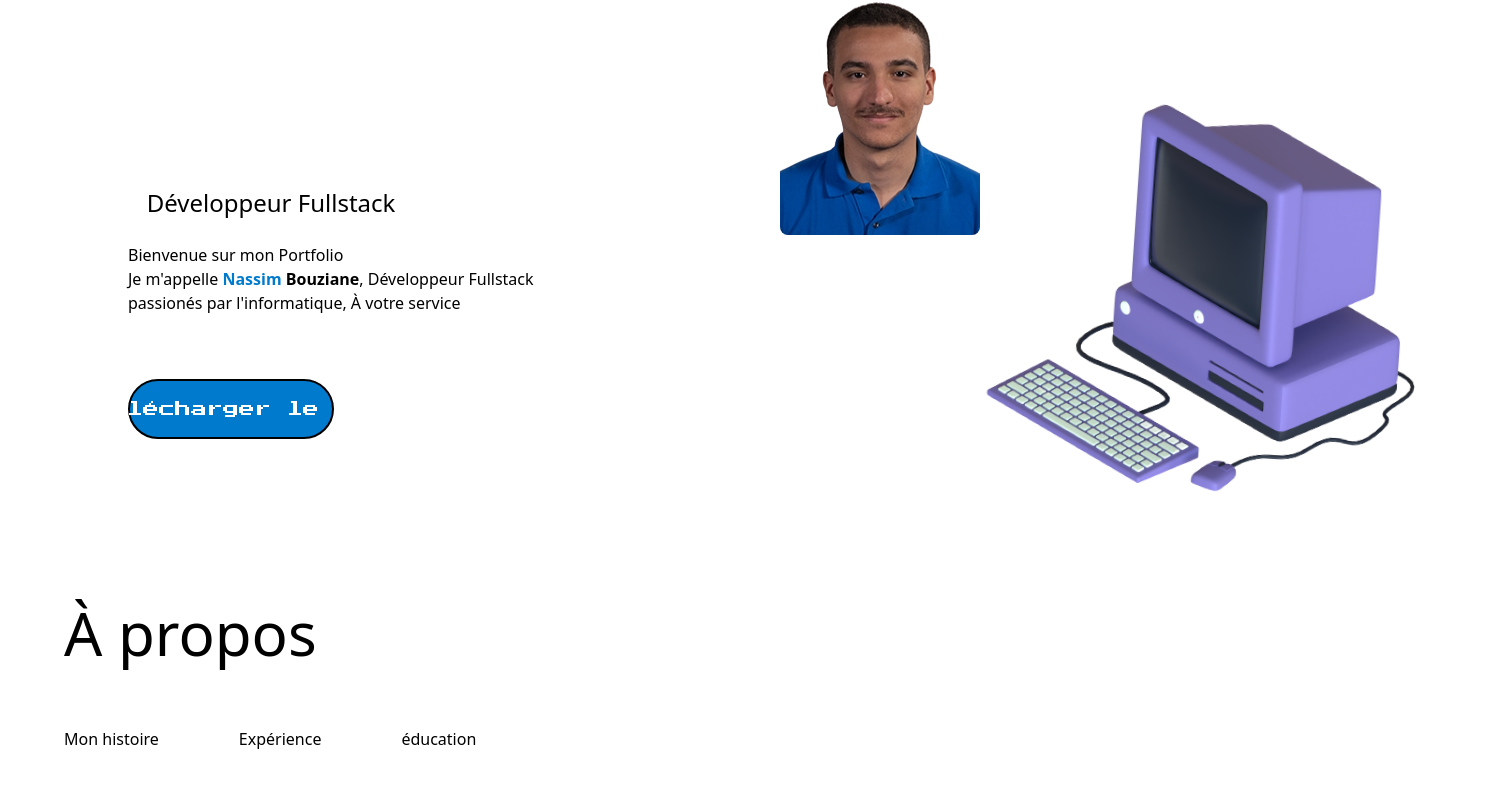
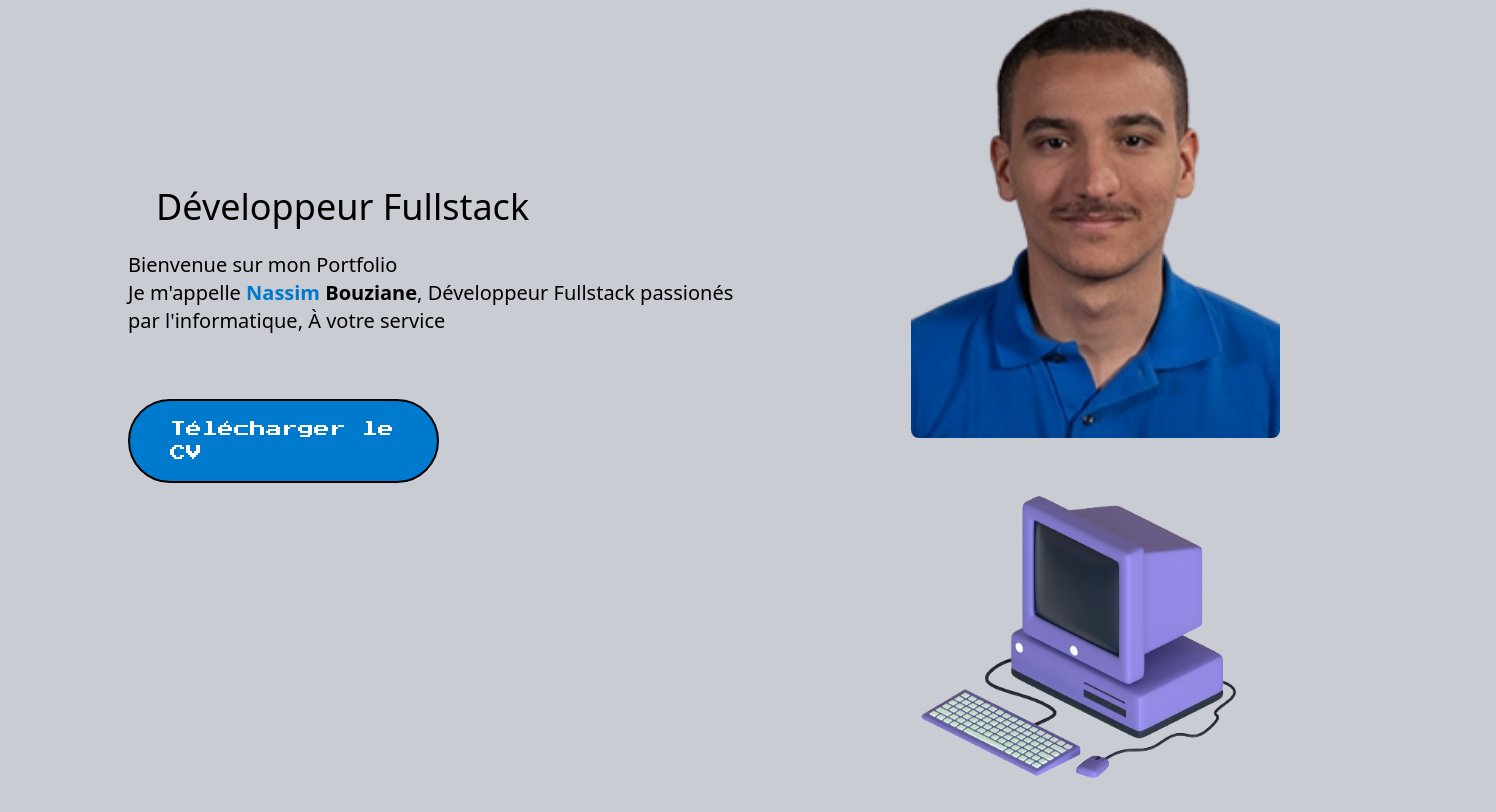
Before and after one commit to NassimBouziane/portfolio, a Next.js app: page / in a window 1280 px wide. Shown: the part 232-1044 px from the top of the page, 1496 px wide, since content can reach past the window. Built offline with nearby package versions, Linux system fonts and the light colour scheme.

Commit message:
[ABOUTME] adding responsivity and completing the about me field

```diff
--- a/app/page.tsx
+++ b/app/page.tsx
@@ -4,10 +4,14 @@ import Head from 'next/head'
 import Header from '../components/header'
 import Presentation from '../components/presentation';
 import APropos from '../components/APropos';
-import React, { useRef } from "react";
+import React, { useEffect, useRef } from "react";
 
 
 export default function Home() {
+  useEffect(() => {
+    // Met à jour le titre du document via l’API du navigateur
+    document.title = ` Nassim BOUZIANE - Portfolio`;
+  },[]);
   return (
     <>
       <Head>
--- a/components/APropos.tsx
+++ b/components/APropos.tsx
@@ -1,12 +1,41 @@
+import { useInView } from "react-intersection-observer";
+import { Tab } from '@headlessui/react'
+
+
 export default function APropos() {
+  const [ref, inView] = useInView({ threshold: 0.1 })
   return (
-    <div className="relative top-[200px]">
+    <div className="relative top-[250px]" ref={ref}>
       {" "}
-      <h1 className="text-6xl text-bold ml-[5%]"> À propos </h1>{" "}
+      <h1 className= {inView ? "Presentation text-6xl text-bold ml-[5%] ": undefined}> À propos </h1>{" "}
 
-      <div className="mt-[5%] ml-[5%] flex flex-row gap-20"> <button> Mon histoire</button>
-      <button> Expérience </button>
-      <button> éducation</button>  </div>
+      <Tab.Group>
+      <Tab.List className="mt-[5%] ml-[5%] flex flex-row gap-20">
+        <Tab autoFocus className="PressStart text-xl text-gray-500 focus:text-black focus:outline-none">Mon histoire</Tab>
+        <Tab className="PressStart text-xl text-gray-500 focus:text-black focus:outline-none">Expérience</Tab>
+        <Tab className="PressStart text-xl text-gray-500 focus:text-black focus:outline-none">Education</Tab>
+      </Tab.List>
+      <Tab.Panels className="ml-10 mt-10 w-[50%]">
+        <Tab.Panel>Depuis mon plus jeune âge, j'ai toujours été intrigué par le monde qui m'entoure et j'ai une soif inextinguible d'apprendre de nouvelles choses. Cette curiosité m'a poussé à explorer différents domaines, mais c'est finalement dans <strong className="PressStart text-xs"> le développement informatique</strong> que j'ai trouvé ma passion.  <br/> <br/>
+
+Tout a commencé avec ma fascination pour  <strong className="PressStart text-xs">les jeux vidéo</strong>. Je passais des heures à découvrir les différents aspects de ces univers virtuels, et c'est alors que j'ai compris que ce qui m'intéressait le plus était la façon dont ils étaient créés. C'est à ce moment-là que j'ai décidé de me lancer dans l'apprentissage de la programmation. <br/> <br/>
+
+Depuis, j'ai travaillé dur pour améliorer mes compétences en développement, en apprenant à travers des cours en ligne, des projets personnels et en travaillant sur des projets professionnels. J'ai également eu l'occasion de travailler en équipe, ce qui m'a permis de développer mes compétences de communication et de collaboration. <br/> <br/>
+
+Aujourd'hui, je suis fier de ce que j'ai accompli jusqu'à présent, et je suis impatient de <strong>poursuivre</strong> mon parcours dans le développement informatique. J'espère que cette section de mon portfolio vous donnera un aperçu de mon parcours et de <strong>ma passion pour l'apprentissage et la découverte.</strong></Tab.Panel>
+
+
+        <Tab.Panel>
+        Formation continue à l'ETNA, où j'ai été plongé dans un environnement de projet de développement web intense. J'ai participé à de nombreux projets en équipe qui se sont étalés sur des périodes "rush" de 1 à 3 semaines, chacun avec des défis uniques et des objectifs précis. <br/><br/>
+Ces projets m'ont permis d'acquérir des compétences pratiques qui sont directement transférables sur le marché du travail, telles que la gestion de projets, la communication en équipe et la résolution de problèmes sous pression.
+Cette expérience a également renforcé ma soif de créer et de réaliser des projets personnels, j'ai donc commencé à développer des projets personnels dans mon temps libre, et je partage sur mon <a target="_blank" href="https://github.com/NassimBouziane" className="underline underline-offset-4"> Github </a>. <img src="CLICKHERE.png" width="60" className="inline-block PresentationInfinite"></img>
+        </Tab.Panel>
+        <Tab.Panel>1 an de fac d'informatique mathématiques à l'université d'Evry, où j'ai principalement travaillé avec les technologies <strong>HTML</strong>, <strong>CSS</strong> et <strong>JavaScript</strong>. Ce cursus m'a permis de comprendre les fondamentaux du développement web, et j'ai été capable de créer des sites web simples en utilisant ces technologies. <br/> <br/>
+Actuellement, j'ai changé mon parcours de formation pour continuer à l'<strong>ETNA</strong> où je suis en formation continue pour améliorer mes compétences en développement web. J'ai pu découvrir des technologies plus modernes comme le framework React et Next.js, ainsi que le langage de programmation TypeScript, qui m'ont permis de construire des applications web plus complexe et performante.
+
+En complément de ces formations, j'ai participé à des projets personnels pour améliorer mes compétences, notamment en utilisant les technologies mentionnées précédemment, ce qui m'a permis de me perfectionner dans la création de projet web complexe et performant.</Tab.Panel>
+      </Tab.Panels>
+    </Tab.Group>
       <h1 className="mb-[1000px]"></h1>
 
     </div>
--- a/components/header.tsx
+++ b/components/header.tsx
@@ -3,20 +3,20 @@ import React, { LegacyRef, useRef } from "react";
 export default function Header() {
   const divRef: any = useRef<HTMLDivElement>();
   function scrollto(top: any) {
-    window.scrollTo({ top: top, left: 0, behavior: "smooth" });
+    window.scrollTo({ top: top, left: 0, behavior: "smooth"});
   }
 
   return (
 
-    <div className="grid grid-cols-2 shadow-lg max-h-screen">
+    <div className="grid grid-cols-2 shadow-lg max-h-screen bg-white">
       <img
         className="w-[50px] h-[50px] ml-[1%] mt-[1%] mb-[1%] m-auto "
         src="Logo.png"
         alt="Logo of Nassim Bouziane inspired by the typescript logo"
       ></img>
       <div className=" flex justify-evenly items-center">
-      <button className="hover:hover:text-xl "  onClick={(e) => scrollto(900)}> À propos</button>
-      <button className="hover:hover:text-xl"> Compétences</button>
+      <button className="hover:hover:text-xl "  onClick={(e) => scrollto(900)}>  À propos  </button> &nbsp;
+      <button className="hover:hover:text-xl"> Compétences</button> &nbsp;
       <button className="hover:hover:text-xl"> Projets</button>
       </div>
     </div>
--- a/components/presentation.tsx
+++ b/components/presentation.tsx
@@ -1,34 +1,34 @@
 export default function Presentation() {
   return (
-    <div className="flex flex-row relative top-[100px] w-fit gap-60">
+    <div className="flex flex_collum flex-row relative top-[100px] w-fit gap-60 overflow-hidden ">
       <section className="flex flex-col mt-[20%] ml-[10%] ">
-        <h1 className="Title text-2xl font-thin translate-x-96 ">
+        <h1 className="Title text-4xl font-thin translate-x-96 ">
           {" "}
           &nbsp; &nbsp;Développeur Fullstack{" "}
         </h1>{" "}
         <br />
-        <h2 className="Presentation ">Bienvenue sur mon Portfolio </h2>
-        <h2 className="Presentation ">
+        <h2 className="Presentation  text-xl">Bienvenue sur mon Portfolio </h2>
+        <h2 className="Presentation text-xl ">
           Je m'appelle <span className="font-bold text-[#007acc]">Nassim</span>{" "}
           <span className="font-bold text-black"> Bouziane</span>, Développeur
           Fullstack passionés par l'informatique, À votre service
         </h2>
-        <a className="dl_Button flex w-[50%] whitespace-nowrap justify-center bg-[#007acc] border-2 border-black rounded-full px-10 py-4 font-avenir text-16 text-white primary hover:text-black mt-16 hover:bg-[#e8c012]" href="CV.pdf" download="CVBouzianeNassim.pdf">
+        <a className="dl_Button flex w-[50%] whitespace-preline justify-center bg-[#007acc] border-2 border-black rounded-full px-10 py-4 font-avenir text-16 text-white primary hover:text-black mt-16 hover:bg-[#e8c012]" href="CV.pdf" download="CVBouzianeNassim.pdf">
           {" "}
           Télécharger le CV
         </a>
       </section>
-      <div className="mt-[5%] flex flex-row">
+      <div className="flex_row mt-[5%] flex flex-row">
       <img
         src="/photo.png"
         alt="A Image of me"
-        className=" rounded-lg h-fit"
+        className=" rounded-lg h-fit "
       ></img>
       <img
-        width="700"
+        width="650"
         src="/retro_desktop.png"
         alt="Image of a retro computeur floating"
-        className=" flottant h-fit mt-2 "
+        className="flottant h-fit mt-2 xl "
       ></img>
       </div>
     </div>
--- a/package.json
+++ b/package.json
@@ -9,18 +9,23 @@
     "lint": "next lint"
   },
   "dependencies": {
+    "@headlessui/react": "^1.7.7",
+    "@headlessui/tailwindcss": "^0.1.2",
     "@next/font": "13.1.1",
     "@types/node": "18.11.18",
     "@types/react": "18.0.26",
     "@types/react-dom": "18.0.10",
+    "aos": "^3.0.0-beta.6",
     "eslint": "8.31.0",
     "eslint-config-next": "13.1.1",
     "next": "13.1.1",
     "react": "18.2.0",
     "react-dom": "18.2.0",
+    "react-intersection-observer": "^9.4.1",
     "typescript": "4.9.4"
   },
   "devDependencies": {
+    "@types/aos": "^3.0.4",
     "autoprefixer": "^10.4.13",
     "postcss": "^8.4.21",
     "tailwindcss": "^3.2.4"
--- a/styles/globals.css
+++ b/styles/globals.css
@@ -8,6 +8,22 @@
   font-weight: 400;
   font-style: normal;
   }
+body::-webkit-scrollbar {
+  width: 5px;
+	background-color: #F5F5F5;
+}
+body::-webkit-scrollbar-track {
+  -webkit-box-shadow: inset 0 0 6px rgba(0, 0, 0);
+	border-radius: 10px;
+	background-color: #F5F5F5;
+}
+
+body::-webkit-scrollbar-thumb {
+  border-radius: 10px;
+	-webkit-box-shadow: inset 0 0 6px rgba(0, 0, 0);
+	background-color: rgb(0, 0, 0);
+}
+
 
 body {
   position: relative;
@@ -15,6 +31,7 @@ body {
   padding: 0;
   margin: 0;
   width: 100%;
+  background-color: #caccd4;
 }
 
  *{
@@ -24,6 +41,9 @@ button{
    font-weight: 400;
 }
 .dl_Button {
+  font-family: 'PressStart', cursive;
+}
+.PressStart{
   font-family: 'PressStart', cursive;
 }
 
@@ -50,7 +70,7 @@ button{
  }
 
  .Presentation {
-   animation: 3s anim-X ease-out forwards;
+   animation: 2s anim-X ease-out forwards;
  }
  @keyframes anim-X {
    0% {
@@ -70,6 +90,27 @@ button{
     }
 
  }
+ .PresentationInfinite {
+  animation: 5s anim-XInfinite ease-out infinite;
+}
+@keyframes anim-XInfinite {
+  0% {
+     opacity: 1;
+     transform: translateX(0%);
+   }
+   20% {
+     opacity: 1;
+   }
+   50% {
+     opacity: 1;
+     transform: translateX(50%);
+   }
+   100% {
+     opacity: 1;
+     transform: translateX(0%);
+   }
+
+}
 
  .flottant {
   animation: 10s anim-Flottant ease-out infinite;
@@ -85,7 +126,7 @@ button{
   }
   50% {
     opacity: 1;
-    transform: translateY(50px) rotate(5deg);
+    transform: translateY(70px) rotate(5deg);
     /* transform: rotate(5deg); */
   }
   100% {
@@ -95,3 +136,72 @@ button{
   }
 
  }
+ /*   //                                MEDIA QUERIES                       */
+ @media screen and (max-width: 748px) {
+
+  .flex_row img {
+   display: none;
+  }
+  .flex_collum {
+
+    gap:0;
+  }
+  .flex {
+    flex-wrap: wrap;
+  }
+  .grid{
+    /* changing the grid navbar to a flex */
+    display: flex;
+  }
+ }
+
+
+ @media screen and (max-width: 1600px) and (min-width: 750px) {
+  .flottant{
+    width: 300px;
+  }
+  /* .flex{
+    gap: 8rem;
+  } */
+  .flex_row {
+    flex-direction: column;
+  }
+  .flex_row img {
+    width: 400px;
+  }
+  .flex_collum {
+    gap:10rem;
+  }
+ }
+ @media screen and (max-width: 1440px) {
+  .flottant{
+    width: 400px;
+    margin-right: 150px;
+  }
+  /* .flex{
+    gap: 8rem;
+  } */
+  /* .flex_row {
+    flex-direction: column-reverse;
+  } */
+
+ }
+ @media screen and (min-width: 2200px) {
+  /* .flottant{
+    width: 400px;
+  } */
+  .flex_row img{
+
+    width: 500px;
+  }
+  .flex_row {
+    gap: 15rem;
+  }
+  /* .flex{
+    gap: 80rem;
+  } */
+  /* .flex_row {
+    flex-direction: column-reverse;
+  } */
+
+ }
```
Also changed, not shown: public/CLICKHERE.png (added), 1 other file (tests, documents, lock files or other folders).
